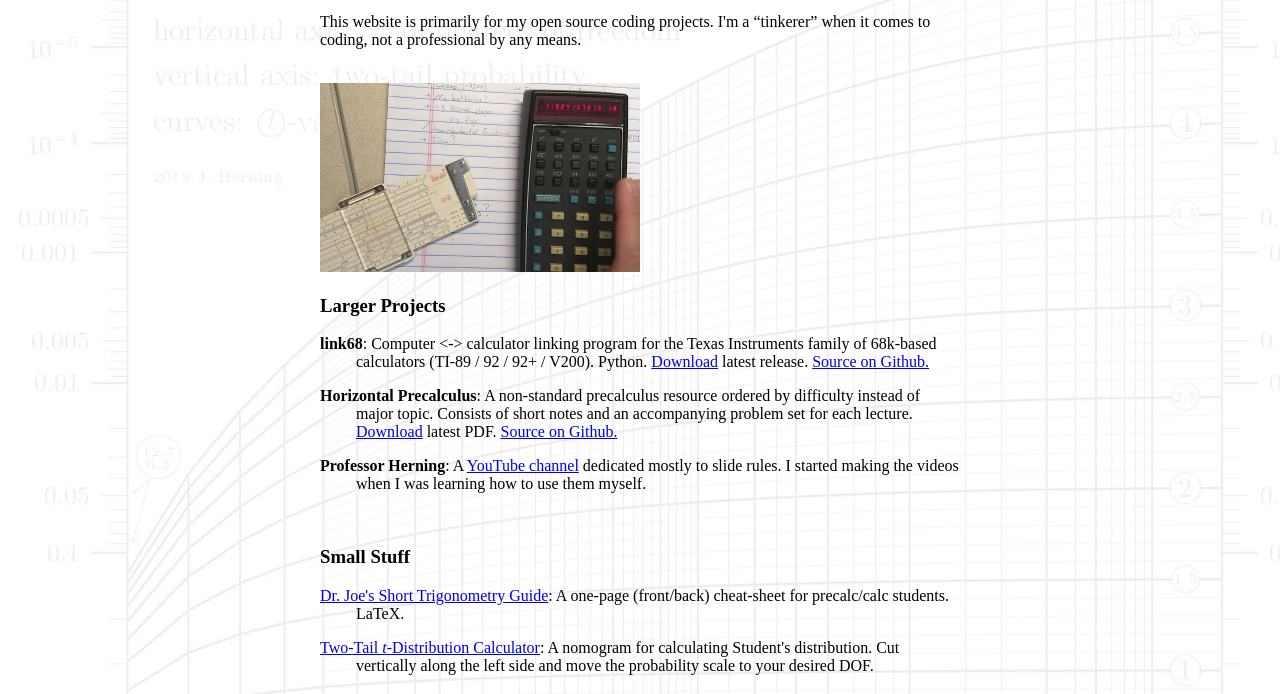
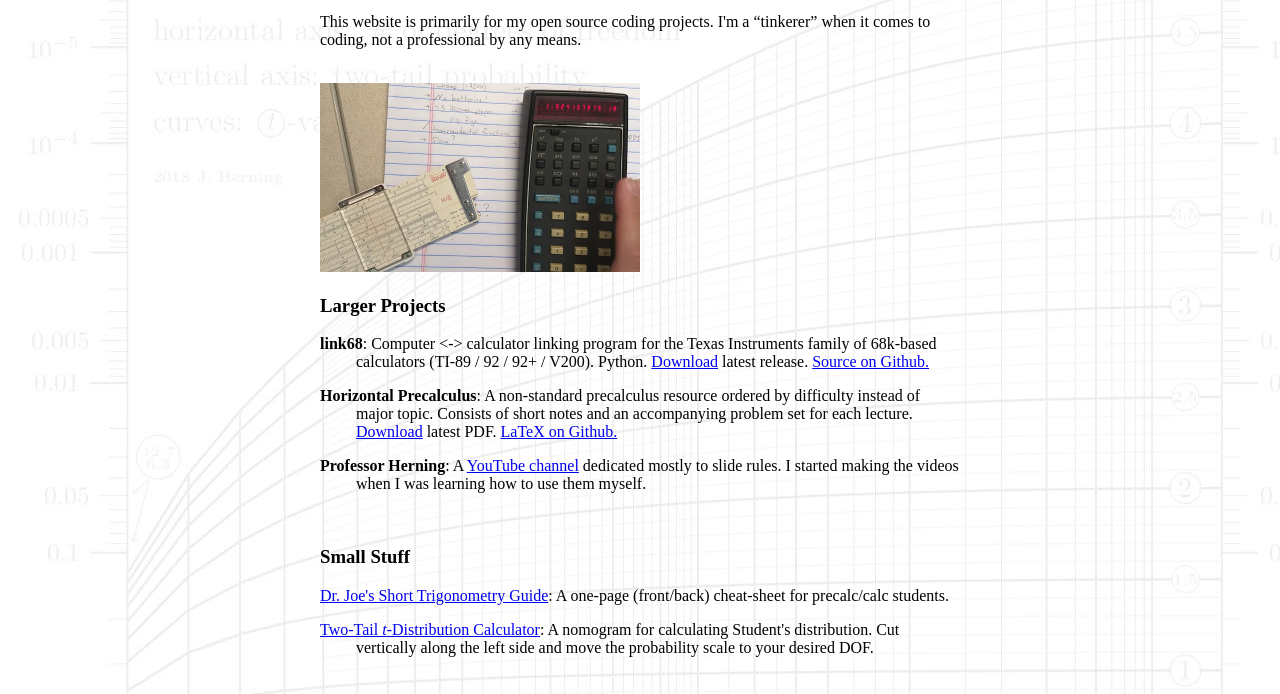
Before and after one commit to jherning/jherning.github.io, a plain HTML site: page index.html in a window 1280 px wide. Shown: the part 106-800 px from the top of the page. Drawn offline with Linux system fonts and the light colour scheme.

Commit message:
Small text mods.

```diff
--- a/index.html
+++ b/index.html
@@ -22,13 +22,13 @@
 <h3>Larger Projects</h3>
 <div style="padding-left: 36px; text-indent: -36px;">
 <p><b>link68</b>: Computer <-> calculator linking program for the Texas Instruments family of 68k-based calculators (TI-89 / 92 / 92+ / V200). Python. <a href="link68-2021-07-27-0.2.tar.gz">Download</a> latest release. <a href="https://github.com/jherning/link68">Source on Github.</a></p>
-<p><b>Horizontal Precalculus</b>: A non-standard precalculus resource ordered by difficulty instead of major topic. Consists of short notes and an accompanying problem set for each lecture. <a href="book0.2.pdf">Download</a> latest PDF. <a href="https://github.com/jherning/h-precalc">Source on Github.</a></p>
+<p><b>Horizontal Precalculus</b>: A non-standard precalculus resource ordered by difficulty instead of major topic. Consists of short notes and an accompanying problem set for each lecture. <a href="book0.2.pdf">Download</a> latest PDF. <a href="https://github.com/jherning/h-precalc">LaTeX on Github.</a></p>
 <p><b>Professor Herning</b>: A <a href="https://www.youtube.com/ProfessorHerning">YouTube channel</a> dedicated mostly to slide rules. I started making the videos when I was learning how to use them myself.</p>
 
 
 <br />
 <h3>Small Stuff</h3>
-<p><a href="trig_formulas_r7.pdf">Dr. Joe's Short Trigonometry Guide</a>: A one-page (front/back) cheat-sheet for precalc/calc students. LaTeX.</p>
+<p><a href="trig_formulas_r7.pdf">Dr. Joe's Short Trigonometry Guide</a>: A one-page (front/back) cheat-sheet for precalc/calc students.</p>
 <p><a href="t-chart-03.pdf">Two-Tail <i>t</i>-Distribution Calculator</a>: A nomogram for calculating Student's distribution. Cut vertically along the left side and move the probability scale to your desired DOF.</p>
 </div>
 
```
